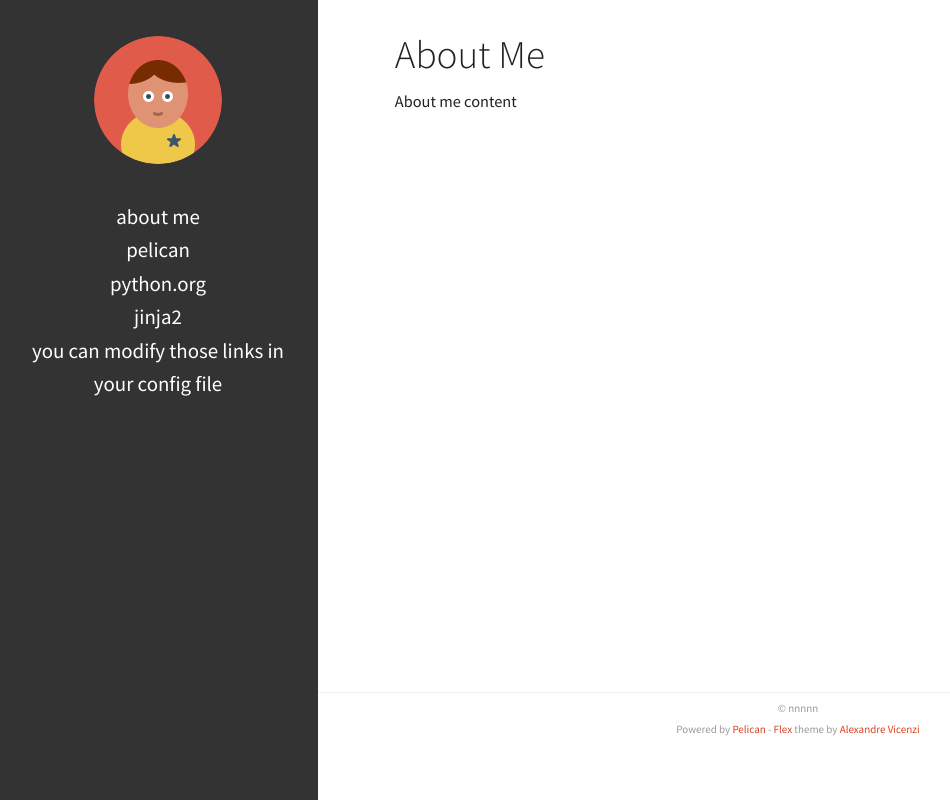
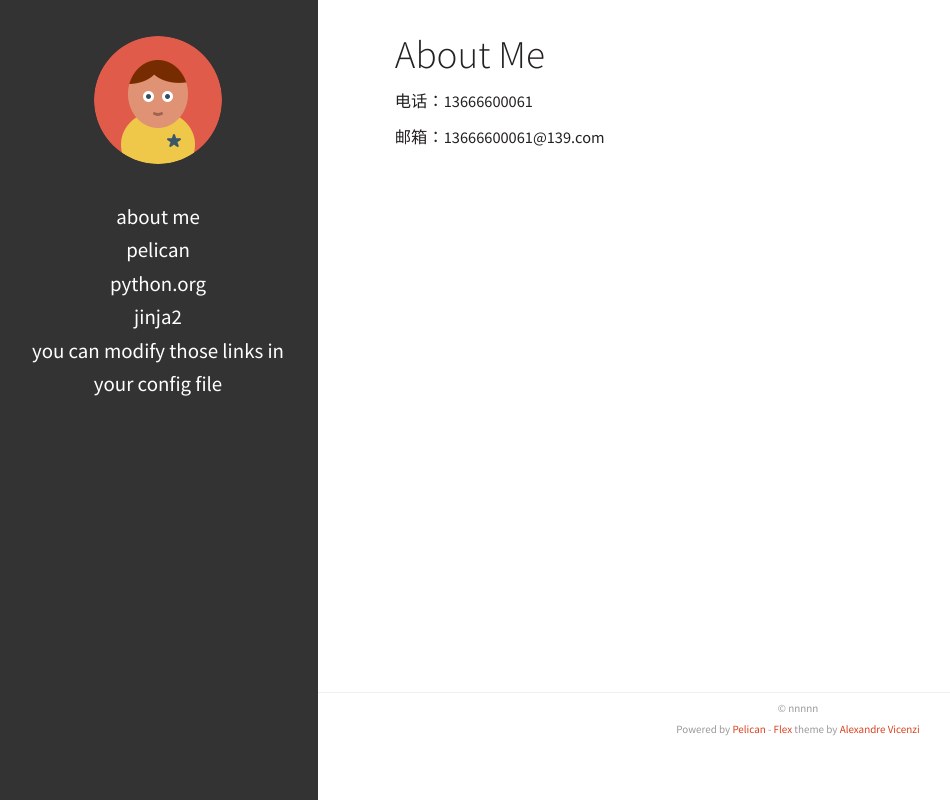
Before and after one commit to zhmy1228/zhmy1228.github.io, a plain HTML site: page pages/about-me.html in a window 1280 px wide. Shown: the whole page, without its empty margins (2-952 px from the left). Drawn offline with Linux system fonts and the light colour scheme.

Commit message:
Update about-me.html

```diff
--- a/pages/about-me.html
+++ b/pages/about-me.html
@@ -68,7 +68,8 @@
     <h1 id="about-me">About Me</h1>
   </header>
   <div>
-    <p>About me content</p>
+    <p>电话：13666600061</p>
+    <p>邮箱：13666600061@139.com</p>
   </div>
 </article>
 
```
